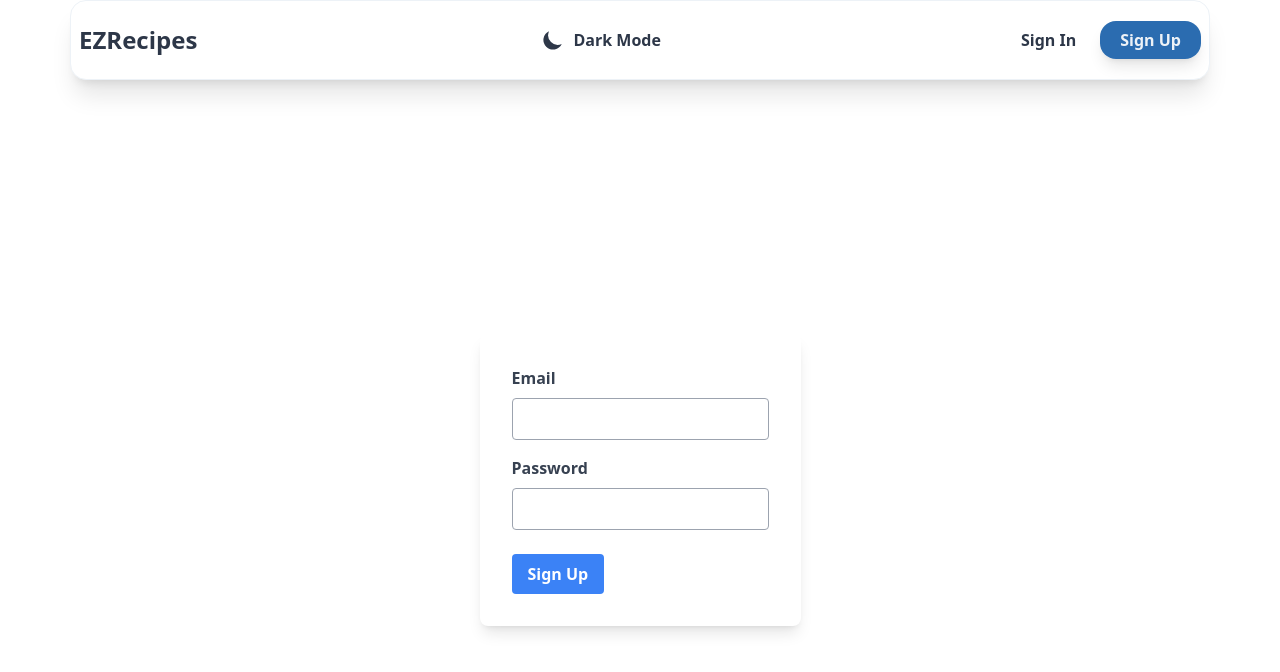
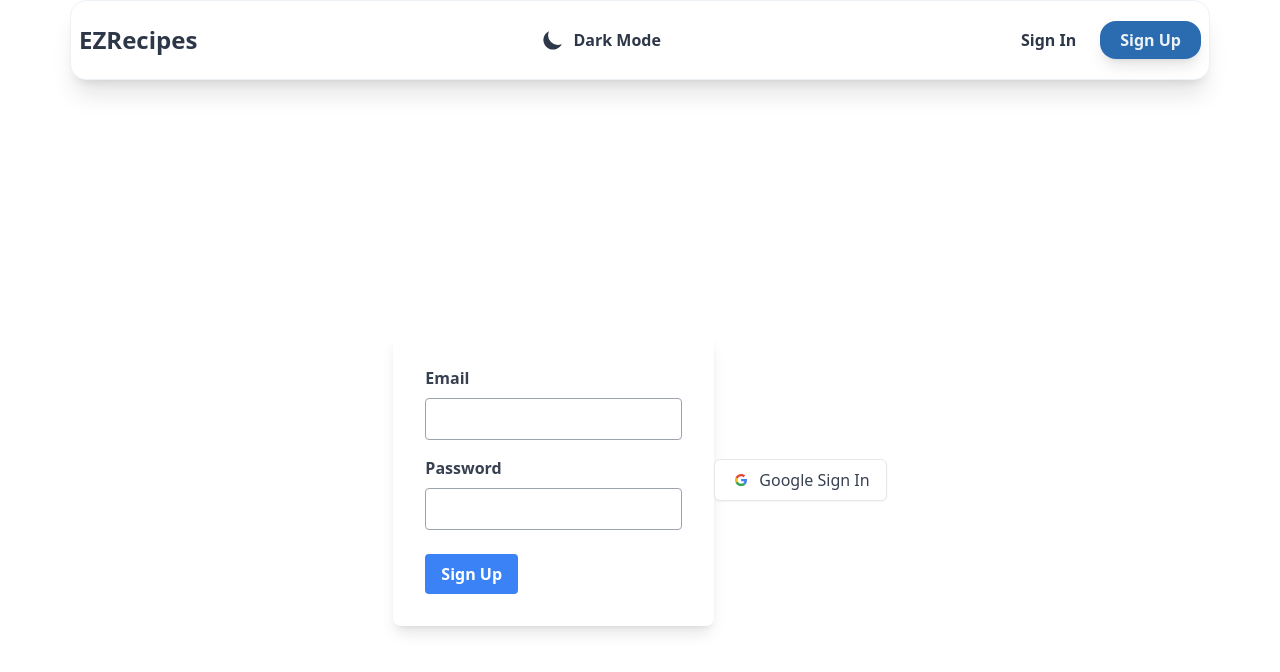
Before and after one commit to brianguyen97/ez-recipes, a React (Create React App) app: page /signup in a window 1280 px wide. Shown: the top 672 px of the page. Built offline with nearby package versions, Linux system fonts and the light colour scheme; no server answers.

Commit message:
import googlesignup button

```diff
--- a/src/routes/Signup.jsx
+++ b/src/routes/Signup.jsx
@@ -1,4 +1,5 @@
 import { useState } from "react";
+import GoogleSignUpButton from "../components/GoogleSignUpButton";
 
 function Signup() {
   // Set initial states for email, password, error message, and showError flag
@@ -67,6 +68,7 @@ function Signup() {
           Sign Up{" "}
         </button>
       </form>
+      <GoogleSignUpButton />
     </div>
   );
 }
```
